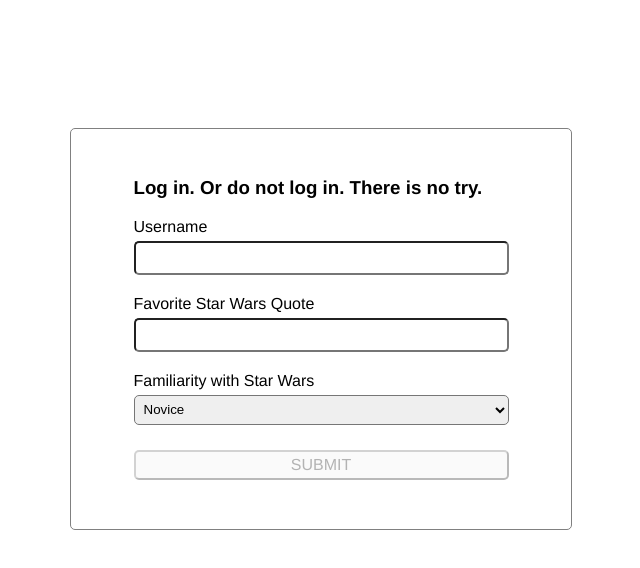
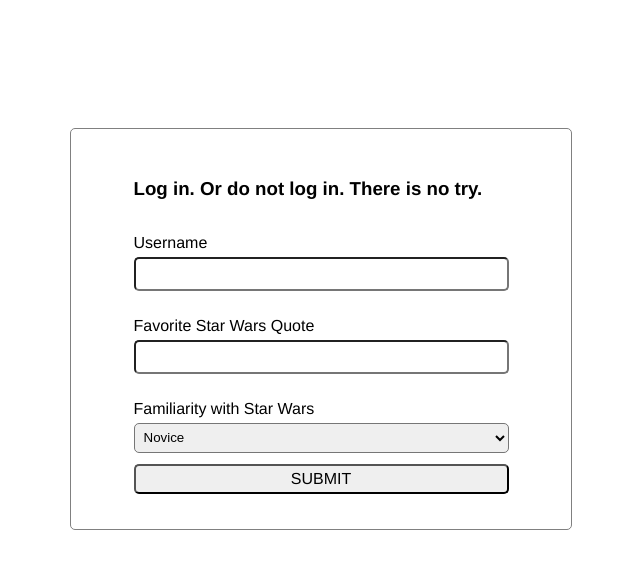
Before and after one commit to thatPamIAm/swapi-trivia, a React (Create React App) app: page / in a window 1280 px wide. Shown: the top 568 px of the page, without its empty margins (319-959 px from the left). Built offline with nearby package versions, Linux system fonts and the light colour scheme.

Commit message:
Add error handling to login

```diff
--- a/src/Login/Login.css
+++ b/src/Login/Login.css
@@ -19,16 +19,28 @@
 form input, form select, form button {
   border-radius: 5px;
   height: 30px;
-  margin: 5px 0 20px;
+  margin: 5px 0 1px 0;
   padding: 0 5px;
 }
 
 form button {
-  cursor: not-allowed;
+  cursor: pointer;
   font-family: Helvetica;
   font-size: 1rem;
+  margin-top: 10px;
 }
 
 label, h3 {
+  margin-top: 15px;
   text-align: left;
 }
+
+.error-message {
+  color: #cc0000;
+  height: 10px;
+  text-align: left;
+}
+
+.error-message p {
+  margin: 0;
+}
--- a/src/Login/Login.js
+++ b/src/Login/Login.js
@@ -5,37 +5,86 @@
   constructor() {
     super();
     this.state = {
-      user: '',
-      quote: '',
-      ranking: 'Novice'
+      fields: {
+        user: '',
+        quote: '',
+        ranking: 'Novice',
+      },
+      errors: {}
     }
     this.handleChange = this.handleChange.bind(this);
     this.handleSubmit = this.handleSubmit.bind(this);
   }
 
   handleChange(e) {
+    let fields = this.state.fields;
+    fields[e.target.id] = e.target.value;
+
     this.setState({
-      [e.target.id] : e.target.value
+      fields
     });
   }
 
   handleSubmit(e) {
+    e.preventDefault();
+    if(this.validateForm()) {
+      this.clearFields();
+    }
+  }
 
+  validateForm() {
+    let fields = this.state.fields;
+    let errors = {};
+    let isFormValid = true;
+
+    if (!fields.user) {
+      isFormValid = false;
+      errors.user = " Please enter a username to continue."
+    }
+
+    if(!fields.quote) {
+      isFormValid = false;
+      errors.quote = " Please enter a Star Wars quote to continue."
+    }
+
+    this.setState({
+      errors: errors
+    })
+
+    return isFormValid;
+  }
+
+  clearFields() {
+    const fields = {
+      user: '',
+      quote: ''
+    };
+
+    this.setState({
+      fields: fields
+    });
   }
 
   render() {
+
     return (
       <div className="modal">
         <form onSubmit={e => this.handleSubmit(e)}>
           <h3>Log in. Or do not log in. There is no try.</h3>
           <label for="user">Username</label>
           <input onChange={e => this.handleChange(e)}
-                 value={this.state.user}
-                 id="user"/>
+                 value={this.state.fields.user}
+                 id="user" />
+          <div className="error-message">
+            <p>{this.state.errors.user}</p>
+          </div>
           <label for="quote">Favorite Star Wars Quote</label>
           <input onChange={e => this.handleChange(e)}
-                 value={this.state.favoriteQuote}
-                 id="quote"/>
+                 value={this.state.fields.quote}
+                 id="quote" />
+          <div className="error-message">
+            <p>{this.state.errors.quote}</p>
+          </div>
           <label for="quote">Familiarity with Star Wars</label>
           <select onChange={e => this.handleChange(e)}
                   id="ranking"
@@ -44,7 +93,7 @@
             <option>Intermediate</option>
             <option>Expert</option>
           </select>
-          <button type="submit" disabled>SUBMIT</button>
+          <button type="submit">SUBMIT</button>
         </form>
       </div>
     )
```
